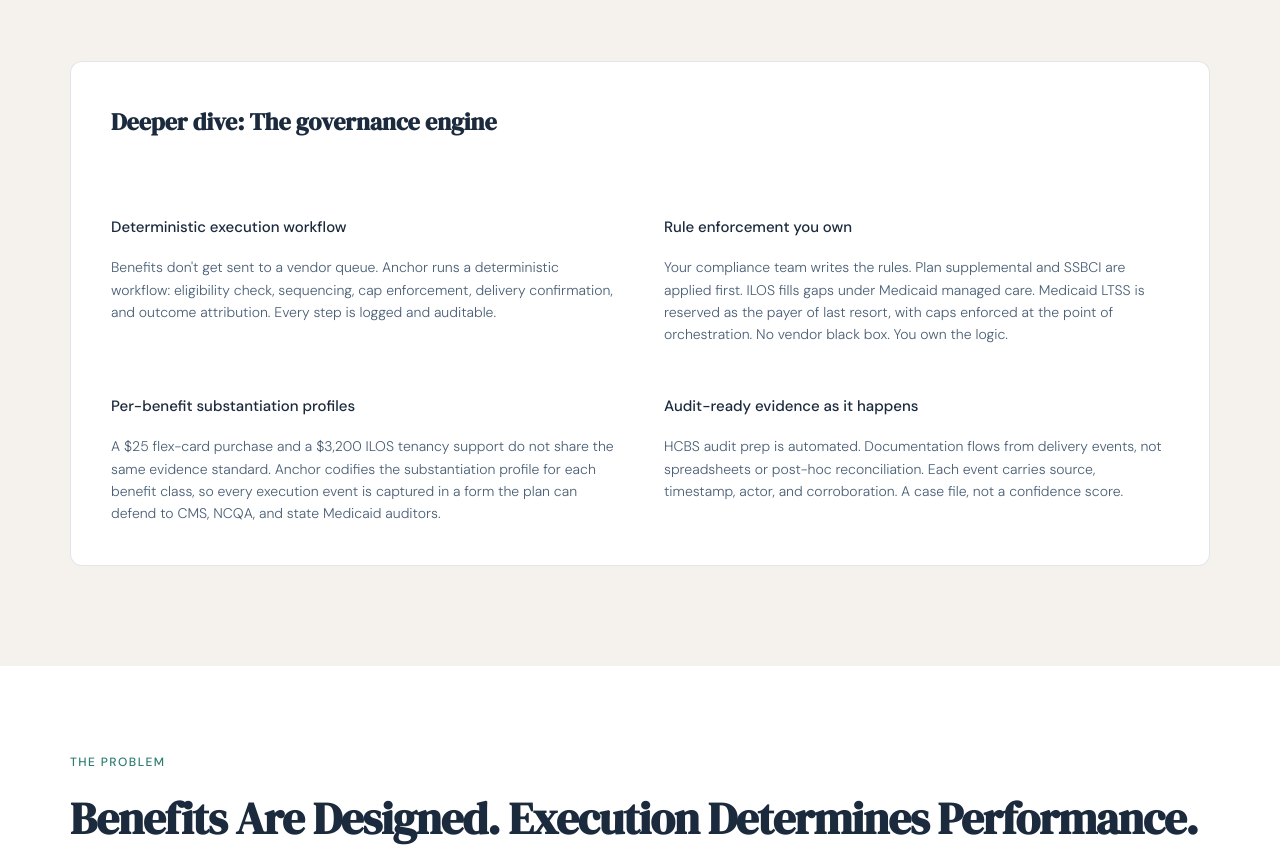
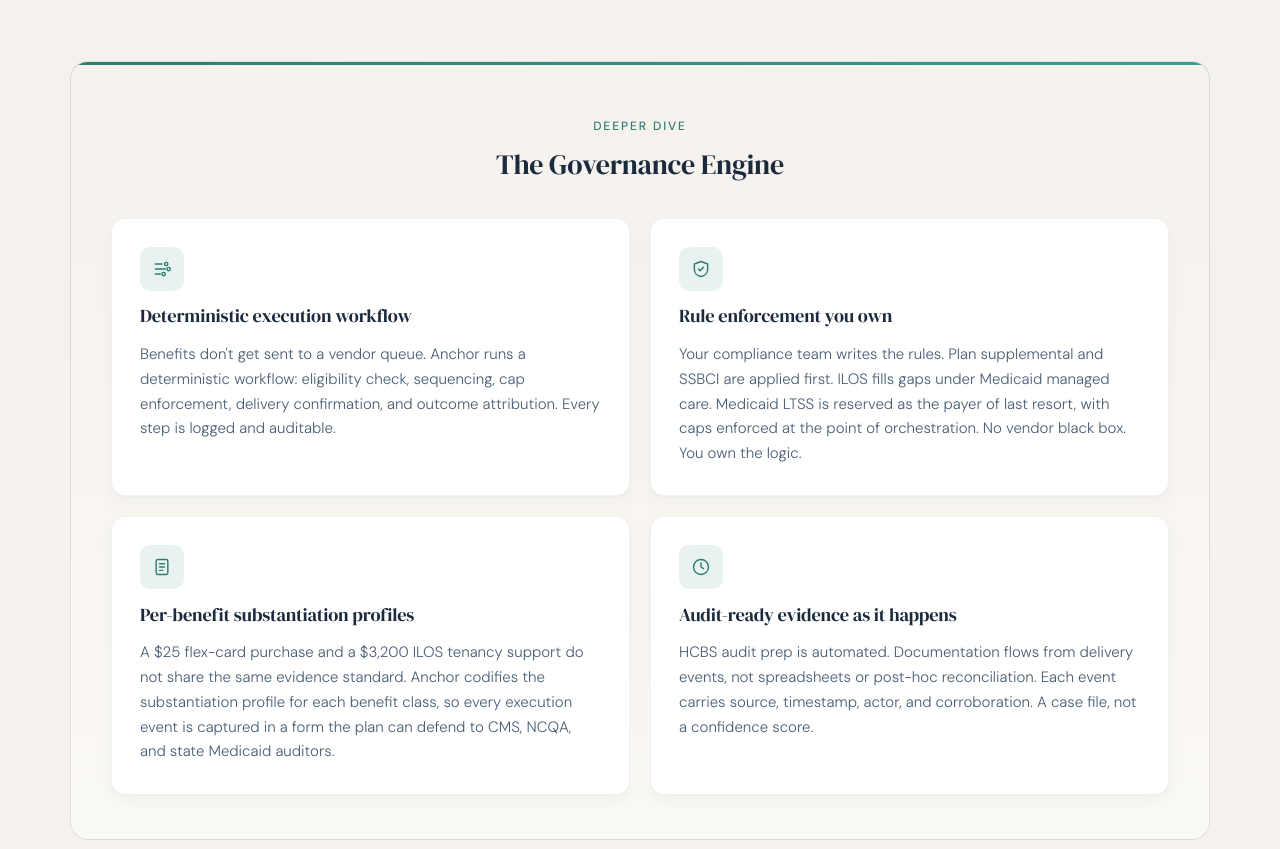
Before and after one commit to Bschmidtvhm/anchor, a plain HTML site: page how-it-works.html in a window 1280 px wide. Shown: the part 885-1734 px from the top of the page. Drawn offline with Linux system fonts and the light colour scheme.

Commit message:
Redesign governance engine section and fix tracks vs enforces copy
how-it-works: rebuilt the Deeper Dive governance engine section as a gradient-edged panel with a teal accent bar, an eyebrow + title header, and a 2x2 grid of white cards. Each card gets a teal-pale icon chip, DM Serif Display heading, and subtle hover lift. Pulls teal-pale into the page as an accent per brand direction.

why-anchor: changed capability bullet from Ensures services are delivered and verified to Tracks that services are delivered and verified, which better reflects Anchors positioning as the evidence layer rather than the enforcer of delivery.

```diff
--- a/how-it-works.html
+++ b/how-it-works.html
@@ -247,36 +247,102 @@
     }
 
     .step-details {
-      background: white;
+      background: linear-gradient(180deg, var(--cream) 0%, #fbf9f5 100%);
       border: 1px solid var(--border);
-      border-radius: 12px;
-      padding: 2.5rem;
-      display: grid;
-      grid-template-columns: repeat(2, 1fr);
-      gap: 3rem;
+      border-radius: 18px;
+      padding: 3rem 2.5rem 2.75rem;
+      position: relative;
+      overflow: hidden;
+    }
+    .step-details::before {
+      content: '';
+      position: absolute;
+      top: 0;
+      left: 0;
+      right: 0;
+      height: 3px;
+      background: linear-gradient(90deg, var(--teal) 0%, var(--teal-light) 100%);
+    }
+    .step-details-header {
+      text-align: center;
+      margin-bottom: 2.25rem;
+    }
+    .step-details-eyebrow {
+      display: inline-block;
+      font-size: 12px;
+      color: var(--teal);
+      letter-spacing: 0.16em;
+      text-transform: uppercase;
+      font-weight: 500;
+      margin-bottom: 0.75rem;
     }
     .step-details h3 {
       font-family: 'DM Serif Display', serif;
-      font-size: 1.5rem;
+      font-size: 1.75rem;
       color: var(--navy);
-      margin-bottom: 1.5rem;
-      grid-column: 1 / -1;
+      font-weight: 400;
+      letter-spacing: -0.01em;
+      line-height: 1.2;
+      margin: 0;
+    }
+    .details-grid {
+      display: grid;
+      grid-template-columns: repeat(2, 1fr);
+      gap: 1.25rem;
+    }
+    @media (max-width: 900px) {
+      .details-grid { grid-template-columns: 1fr; }
+      .step-details { padding: 2.25rem 1.5rem; }
     }
     .detail-box {
+      background: #fff;
+      border: 1px solid rgba(27,42,61,0.06);
+      border-radius: 14px;
+      padding: 1.75rem 1.75rem 1.85rem;
+      box-shadow: 0 1px 2px rgba(27,42,61,0.03), 0 6px 18px rgba(27,42,61,0.04);
+      transition: transform 0.25s ease, box-shadow 0.25s ease, border-color 0.25s ease;
       display: flex;
       flex-direction: column;
-      gap: 1rem;
+      gap: 0.85rem;
+    }
+    .detail-box:hover {
+      transform: translateY(-2px);
+      box-shadow: 0 4px 8px rgba(27,42,61,0.05), 0 14px 32px rgba(27,42,61,0.07);
+      border-color: rgba(58,158,142,0.28);
+    }
+    .detail-box-icon {
+      width: 44px;
+      height: 44px;
+      border-radius: 10px;
+      background: var(--teal-pale);
+      display: flex;
+      align-items: center;
+      justify-content: center;
+    }
+    .detail-box-icon svg {
+      width: 20px;
+      height: 20px;
+      fill: none;
+      stroke: var(--teal);
+      stroke-width: 1.7;
+      stroke-linecap: round;
+      stroke-linejoin: round;
     }
     .detail-box h4 {
-      font-size: 15px;
-      font-weight: 500;
+      font-family: 'DM Serif Display', serif;
+      font-size: 1.15rem;
+      font-weight: 400;
       color: var(--navy);
+      line-height: 1.3;
+      letter-spacing: -0.01em;
+      margin: 0;
     }
     .detail-box p {
-      font-size: 14px;
+      font-size: 15px;
       color: var(--text-secondary);
       font-weight: 300;
-      line-height: 1.6;
+      line-height: 1.65;
+      margin: 0;
     }
 
     /* STAT BAR */
@@ -751,26 +817,42 @@
     </div>
 
     <div class="step-details">
-      <h3>Deeper dive: The governance engine</h3>
-
+      <div class="step-details-header">
+        <span class="step-details-eyebrow">Deeper Dive</span>
+        <h3>The Governance Engine</h3>
+      </div>
+      <div class="details-grid">
         <div class="detail-box">
+          <div class="detail-box-icon">
+            <svg viewBox="0 0 24 24"><path d="M4 6h8M4 12h12M4 18h6"/><circle cx="17" cy="6" r="2"/><circle cx="20" cy="12" r="2"/><circle cx="14" cy="18" r="2"/></svg>
+          </div>
           <h4>Deterministic execution workflow</h4>
           <p>Benefits don't get sent to a vendor queue. Anchor runs a deterministic workflow: eligibility check, sequencing, cap enforcement, delivery confirmation, and outcome attribution. Every step is logged and auditable.</p>
         </div>
 
         <div class="detail-box">
+          <div class="detail-box-icon">
+            <svg viewBox="0 0 24 24"><path d="M12 3l8 3v6c0 4.5-3.2 8.3-8 9-4.8-.7-8-4.5-8-9V6l8-3z"/><path d="M9 12l2 2 4-4"/></svg>
+          </div>
           <h4>Rule enforcement you own</h4>
           <p>Your compliance team writes the rules. Plan supplemental and SSBCI are applied first. ILOS fills gaps under Medicaid managed care. Medicaid LTSS is reserved as the payer of last resort, with caps enforced at the point of orchestration. No vendor black box. You own the logic.</p>
         </div>
 
         <div class="detail-box">
+          <div class="detail-box-icon">
+            <svg viewBox="0 0 24 24"><path d="M7 3h10a2 2 0 0 1 2 2v14a2 2 0 0 1-2 2H7a2 2 0 0 1-2-2V5a2 2 0 0 1 2-2z"/><path d="M9 8h6M9 12h6M9 16h4"/></svg>
+          </div>
           <h4>Per-benefit substantiation profiles</h4>
           <p>A $25 flex-card purchase and a $3,200 ILOS tenancy support do not share the same evidence standard. Anchor codifies the substantiation profile for each benefit class, so every execution event is captured in a form the plan can defend to CMS, NCQA, and state Medicaid auditors.</p>
         </div>
 
         <div class="detail-box">
+          <div class="detail-box-icon">
+            <svg viewBox="0 0 24 24"><circle cx="12" cy="12" r="9"/><path d="M12 7v5l3 2"/></svg>
+          </div>
           <h4>Audit-ready evidence as it happens</h4>
           <p>HCBS audit prep is automated. Documentation flows from delivery events, not spreadsheets or post-hoc reconciliation. Each event carries source, timestamp, actor, and corroboration. A case file, not a confidence score.</p>
+        </div>
       </div>
     </div>
   </div>
```
Also changed, not shown: why-anchor.html (+1 -1 lines). Lines whose indentation alone changed are shown as unchanged.
